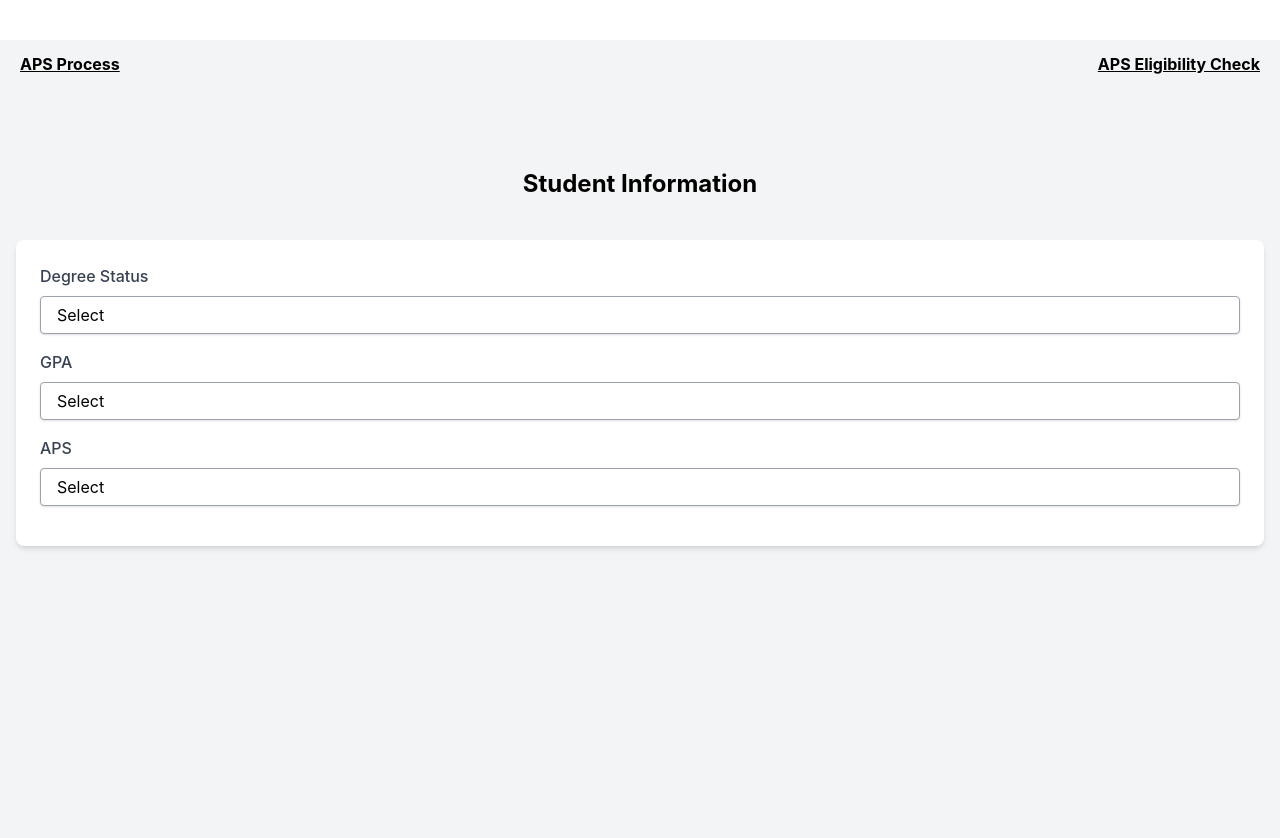
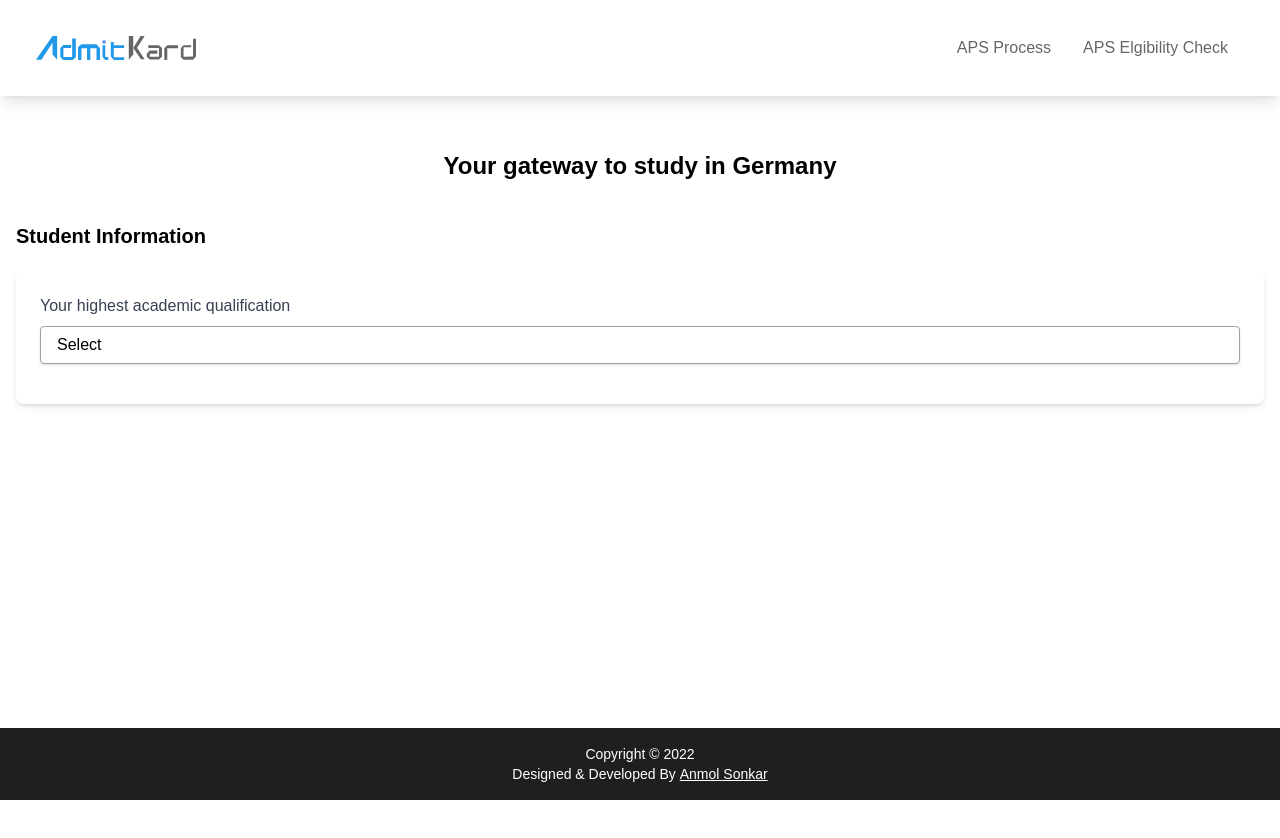
Before and after one commit to AnmolSonkar/Aps-india, a React (Create React App) app: page /Apseligibility in a window 1280 px wide. Shown: the top 838 px of the page. After the commit the page ends 800 px from the top, so only its background shows below. Built offline with nearby package versions, Linux system fonts and the light colour scheme.

Commit message:
Added Header and Footer

```diff
--- a/package.json
+++ b/package.json
@@ -3,11 +3,15 @@
   "version": "0.1.0",
   "private": true,
   "dependencies": {
+    "@headlessui/react": "^1.7.10",
+    "@heroicons/react": "^2.0.15",
     "@testing-library/jest-dom": "^5.16.5",
     "@testing-library/react": "^13.4.0",
     "@testing-library/user-event": "^13.5.0",
     "react": "^18.2.0",
     "react-dom": "^18.2.0",
+    "react-icons": "^4.7.1",
+    "react-router-dom": "^6.8.1",
     "react-scripts": "5.0.1",
     "web-vitals": "^2.1.4"
   },
--- a/public/index.html
+++ b/public/index.html
@@ -1,14 +1,12 @@
 <!DOCTYPE html>
 <html lang="en">
+
 <head>
   <meta charset="utf-8" />
   <link rel="icon" href="%PUBLIC_URL%/favicon.ico" />
   <meta name="viewport" content="width=device-width, initial-scale=1" />
   <meta name="theme-color" content="#000000" />
-    <meta
-      name="description"
-      content="Web site created using create-react-app"
-    />
+  <meta name="description" content="Web site created using create-react-app" />
   <link rel="apple-touch-icon" href="%PUBLIC_URL%/logo192.png" />
   <!--
       manifest.json provides metadata used when your web app is installed on a
@@ -26,7 +24,9 @@
     -->
   <title>React App</title>
 </head>
-  <body>
+
+<body style="font-family: 'Nunito', sans-serif;
+  ">
   <noscript>You need to enable JavaScript to run this app.</noscript>
   <div id="root"></div>
   <!--
@@ -40,4 +40,5 @@
       To create a production bundle, use `npm run build` or `yarn build`.
     -->
 </body>
+
 </html>
--- a/src/App.js
+++ b/src/App.js
@@ -1,31 +1,25 @@
-import React, { useState } from "react";
-import Aps from "./components/Aps";
+import React from "react";
+import "./App.css";
+import Header from "./components/Header";
+import Footer from "./components/Footer";
+import { BrowserRouter as Router, Routes, Route } from "react-router-dom";
 import Apseligibility from "./components/Apseligibility";
+import Apsprocess from "./components/Aps";
 
-const App = () => {
-  const [component, setComponent] = useState("aps");
+function App() {
+  return (
+    <div className="flex flex-col h-screen">
+      <Router>
+        <Header></Header>
 
-  return (
-    <div className="mx-auto mt-10 mb-10 bg-gray-100 ">
-      <div className="flex justify-between">
-        <button
-          onClick={() => setComponent("aps")}
-          className="bg-primary text-black  underline py-3 font-bold px-5 rounded-lg hover:bg-primary-dark"
-        >
-          APS Process
-        </button>
-        <button
-          onClick={() => setComponent("apseligibility")}
-          className="bg-secondary font-bold underline text-black py-3 px-5 rounded-lg hover:bg-secondary-dark"
-        >
-          APS Eligibility Check
-        </button>
-      </div>
-
-      {component === "aps" && <Aps />}
-      {component === "apseligibility" && <Apseligibility />}
+        <Routes>
+          <Route path="/Apsprocess" element={<Apsprocess />} />
+          <Route path="/Apseligibility" element={<Apseligibility />} />
+        </Routes>
+      </Router>
+      <Footer></Footer>
     </div>
   );
-};
+}
 
 export default App;
--- a/src/components/Aps.js
+++ b/src/components/Aps.js
@@ -75,9 +75,14 @@ function App() {
     ];
   }
   return (
-    <div className="h-screen mt-20 display-flex justify-content-center align-items-center text-left">
+    <div className="h-screen mt-[150px] display-flex justify-content-center align-items-center text-left">
       <div className="container mx-auto px-4">
-        <h1 className="text-2xl font-bold mb-10 text-center">Student Information</h1>
+        <h1 className="text-2xl font-bold mb-10 text-center">
+          Your gateway to study in Germany
+        </h1>
+        <h1 className="text-xl font-bold mb-5 text-left">
+          Student Information
+        </h1>
         <form className="bg-white p-6 rounded-lg shadow-md">
           <div className="mb-4">
             <label
--- a/src/components/Apseligibility.js
+++ b/src/components/Apseligibility.js
@@ -74,9 +74,12 @@ function Apseligibility() {
   }
 
   return (
-    <div className="h-screen mt-20 display-flex justify-content-center align-items-center text-left">
+    <div className="h-screen mt-[150px] display-flex justify-content-center align-items-center text-left">
       <div className="container mx-auto px-4">
         <h1 className="text-2xl font-bold mb-10 text-center">
+          Your gateway to study in Germany
+        </h1>
+        <h1 className="text-xl font-bold mb-5 text-left">
           Student Information
         </h1>
         <form className="bg-white p-6 rounded-lg shadow-md">
@@ -133,8 +136,8 @@ function Apseligibility() {
             </div>
           ) : null}
 
-          {highestqualification === "12" && percentage12th === "More than 50%"?
-          (
+          {highestqualification === "12" &&
+          percentage12th === "More than 50%" ? (
             <div className="mb-4">
               <label
                 className="block text-gray-700 font-medium mb-2"
@@ -216,9 +219,16 @@ function Apseligibility() {
           <div className="result mt-10 w-[97%] mx-auto pl-3">
             <div className="mb-4 ">
               <p className="text-gray-700 font-medium mb-2">Result :</p>
-              <p className="text-gray-600 font bg-green-400 rounded-lg p-2 pl-3 pr-3 shadow">
-                {result}
-              </p>
+              {result ===
+              "You do not qualify for admission in German universities." ? (
+                <p className="text-gray-800 font bg-red-400 rounded-lg p-2 pl-3 pr-3 shadow">
+                  {result}
+                </p>
+              ) : (
+                <p className="text-gray-800 font bg-green-400 rounded-lg p-2 pl-3 pr-3 shadow">
+                  {result}
+                </p>
+              )}
             </div>
           </div>
         ) : null}
--- /dev/null
+++ b/src/components/Footer.js
@@ -0,0 +1,25 @@
+import React, { Component } from "react";
+
+export default class Footer extends Component {
+  render() {
+    return (
+      <div className="flex text-white justify-center lg:mt-5 mt-52 bg-[#1f1f1f]">
+        <div className="py-4  text-sm text-white">
+          <p className="text-center">
+            Copyright &copy;
+            <span> 2022</span>
+          </p>
+          <p className="text-center">
+            Designed & Developed By
+            <a
+              className="underline ml-1"
+              href="https://www.linkedin.com/in/anmol-sonkar"
+            >
+              Anmol Sonkar
+            </a>
+          </p>
+        </div>
+      </div>
+    );
+  }
+}
--- /dev/null
+++ b/src/components/Header.js
@@ -0,0 +1,67 @@
+import React, { useState, useRef, useEffect } from "react";
+import { AiOutlineClose, AiOutlineMenu } from "react-icons/ai";
+import { Link } from "react-router-dom";
+
+const Header = () => {
+  const [nav, setNav] = useState(false);
+  const navRef = useRef(null);
+
+  const handleNav = () => {
+    setNav(!nav);
+  };
+
+  const handleClickOutside = (event) => {
+    if (navRef.current && !navRef.current.contains(event.target)) {
+      setNav(false);
+    }
+  };
+  useEffect(() => {
+    document.addEventListener("mousedown", handleClickOutside);
+    return () => {
+      document.removeEventListener("mousedown", handleClickOutside);
+    };
+  }, [nav]);
+
+  return (
+    <div className="fixed bg-white w-full  z-20  top-0 left-0 shadow-lg">
+      <div className="flex justify-between items-center  h-24 max-w-[1240px] mx-auto px-4 text-[#666666]">
+        <h1 className="text-3xl font-bold">
+          <img src="logo.svg" className="lg:w-40 w-32" alt="Logo" />
+        </h1>
+        <ul className="hidden md:flex">
+          <li className="p-4">
+            <Link to="/Apsprocess">APS Process</Link>
+          </li>
+          <li className="p-4">
+            <Link to="/Apseligibility">APS Elgibility Check</Link>
+          </li>
+        </ul>
+        <div onClick={handleNav} className="block md:hidden">
+          {nav ? <AiOutlineClose size={20} /> : <AiOutlineMenu size={20} />}
+        </div>
+
+        <ul
+          ref={navRef}
+          className={
+            nav
+              ? "fixed left-0 top-0 w-[60%] h-full border-r border-r-gray-300 shadow-md bg-white ease-in-out duration-500"
+              : "ease-in-out duration-500  fixed left-[-100%]"
+          }
+        >
+          <h1 className=" text-3xl font-bold m-4 mt-10">
+            <img src="logo.svg" className="w-36" alt="Logo" />
+          </h1>
+
+          <li className="p-4 border-b mt-10 border-gray-300">
+            <Link to="/Apsprocess">APS Process</Link>
+          </li>
+          <li className="p-4">
+            <Link to="/Apseligibility">APS Eligibility Check</Link>
+          </li>
+        </ul>
+      </div>
+    </div>
+  );
+};
+
+export default Header;
```
Also changed, not shown: public/logo.svg (added), 12 other files (tests, documents, lock files or other folders). Lines whose indentation alone changed are shown as unchanged.
